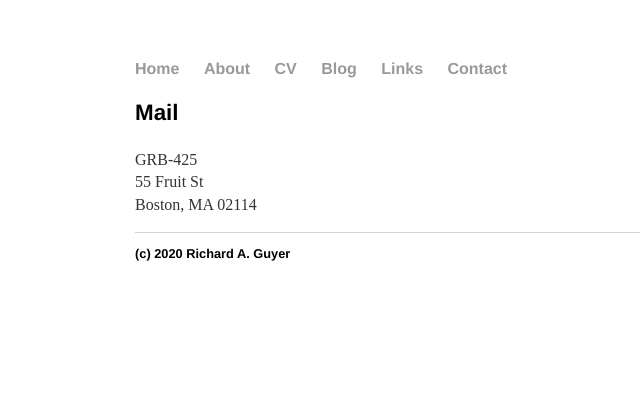
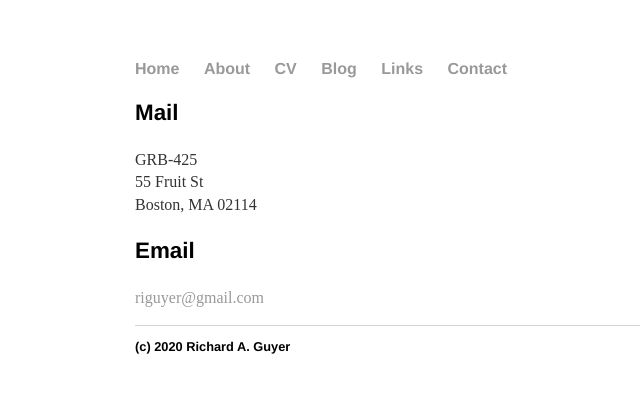
Before and after one commit to riguyer/riguyer.github.io, a Jekyll site: the page built from contact.html, in a window 1280 px wide. Shown: the top 393 px of the page, without its empty margins (57-697 px from the left). Built offline with Jekyll 4.4.1, drawn with Linux system fonts in a browser that asks for light colours.

Commit message:
Update contact.html

```diff
--- a/contact.html
+++ b/contact.html
@@ -3,8 +3,9 @@ layout: default
 title: Richard A. Guyer, MD, PhD | Contact
 permalink: /contact/
 ---
-
 <div class="blurb">
     <h3>Mail</h3>
     <p>  GRB-425<br>  55 Fruit St<br>  Boston, MA 02114 </p>
+    <h3>Email</h3>
+    <p> <a href="mailto:riguyer@gmail.com" target="_blank">riguyer@gmail.com</a> </p>
 </div><!-- /.blurb -->
```
